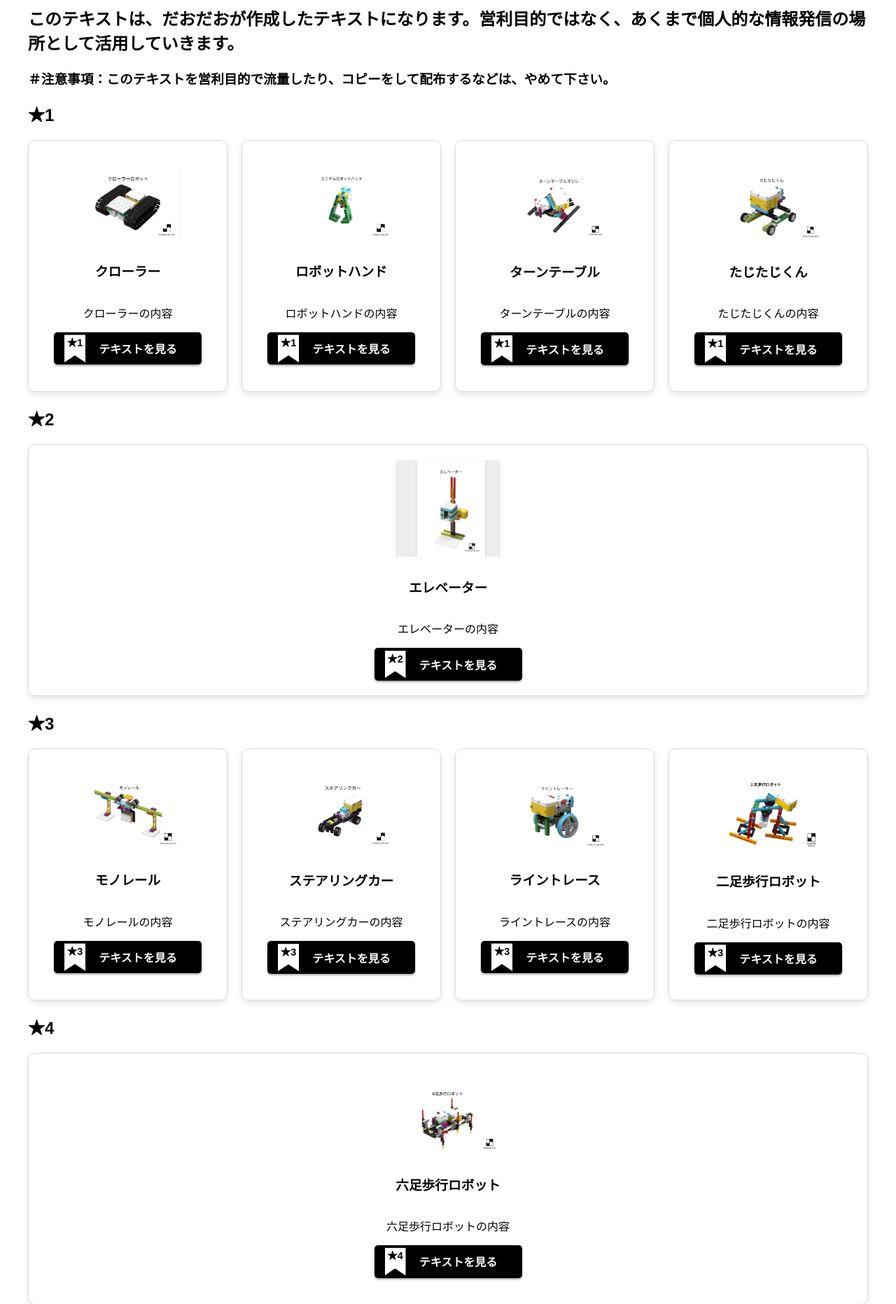
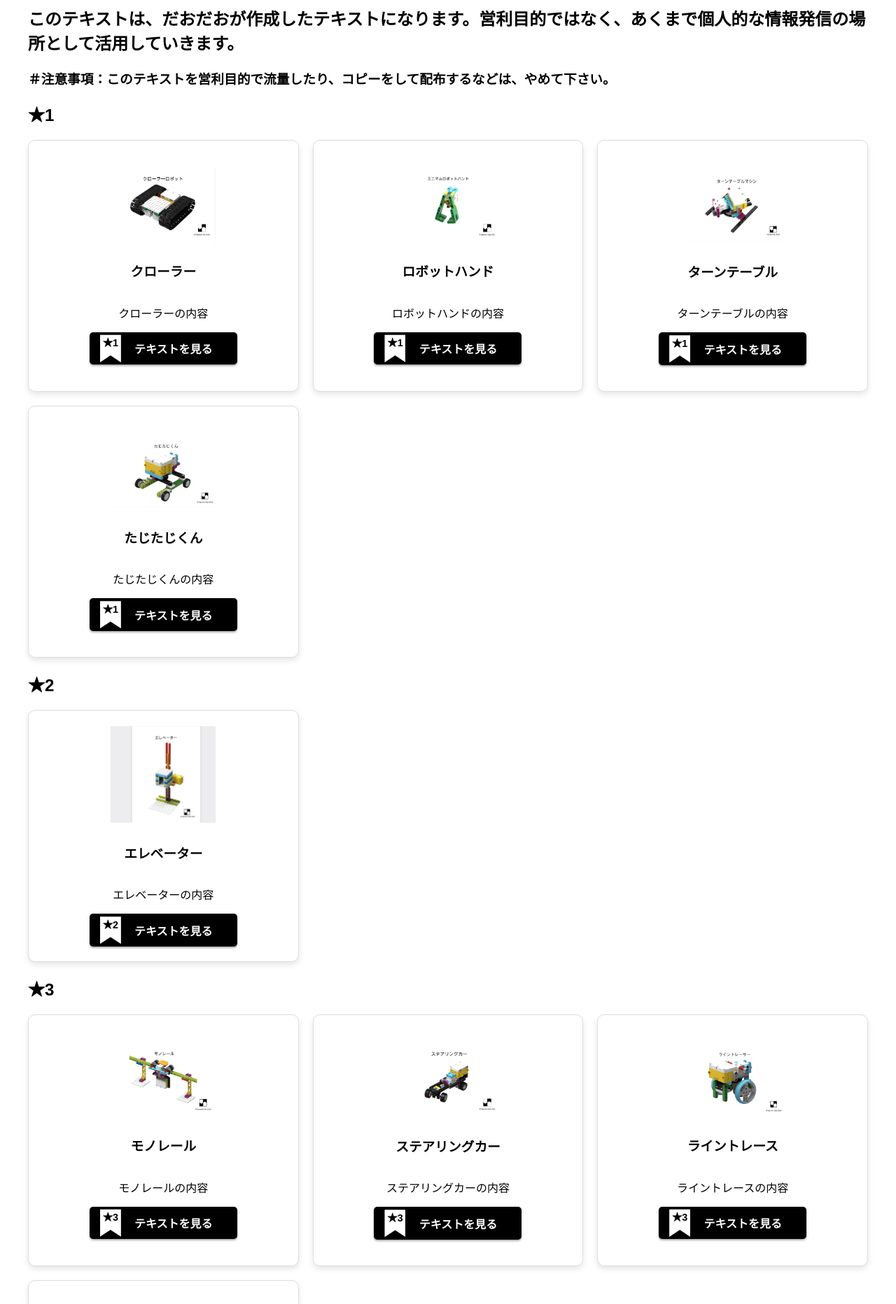
Before and after one commit to Retr0413/DaoTextPage, a Flask app: page / in a window 1280 px wide. Shown: the part 252-2116 px from the top of the page at 70% size. Run offline with Flask 3, Linux system fonts and the light colour scheme.

Commit message:
ボックスの数を一列に三つまで表示できるようにした。

```diff
--- a/templates/index.html
+++ b/templates/index.html
@@ -12,7 +12,7 @@
         .main-content { max-width: 1200px; margin: 0 auto; padding: 20px; }
         .notice-title h2 { padding: 1rem 2rem; border: 6px double #000; }
         .title-plate { background: #000; color: #fff; padding: 20px 20px; margin: 20px auto; display: block; text-align: center; border-radius: 5px; font-size: 30px; font-weight: bold; width: fit-content; }
-        .grid-container { display: grid; grid-template-columns: repeat(auto-fit, minmax(200px, 1fr)); gap: 20px; margin: 20px 0; }
+        .grid-container { display: grid; grid-template-columns: repeat(3, 1fr); gap: 20px; margin: 20px 0; }
         .grid-item { background: #fff; border: 1px solid #ddd; border-radius: 10px; padding: 15px; text-align: center; transition: transform 0.2s; box-shadow: 0 4px 8px rgba(0, 0, 0, 0.1); display: flex; flex-direction: column; justify-content: center; align-items: center; height: auto; min-height: 360px; box-sizing: border-box; }
         .grid-item:hover { transform: scale(1.05); }
         .grid-item img { width: 100%; max-width: 150px; margin-bottom: 10px; flex-shrink: 0; }
```
